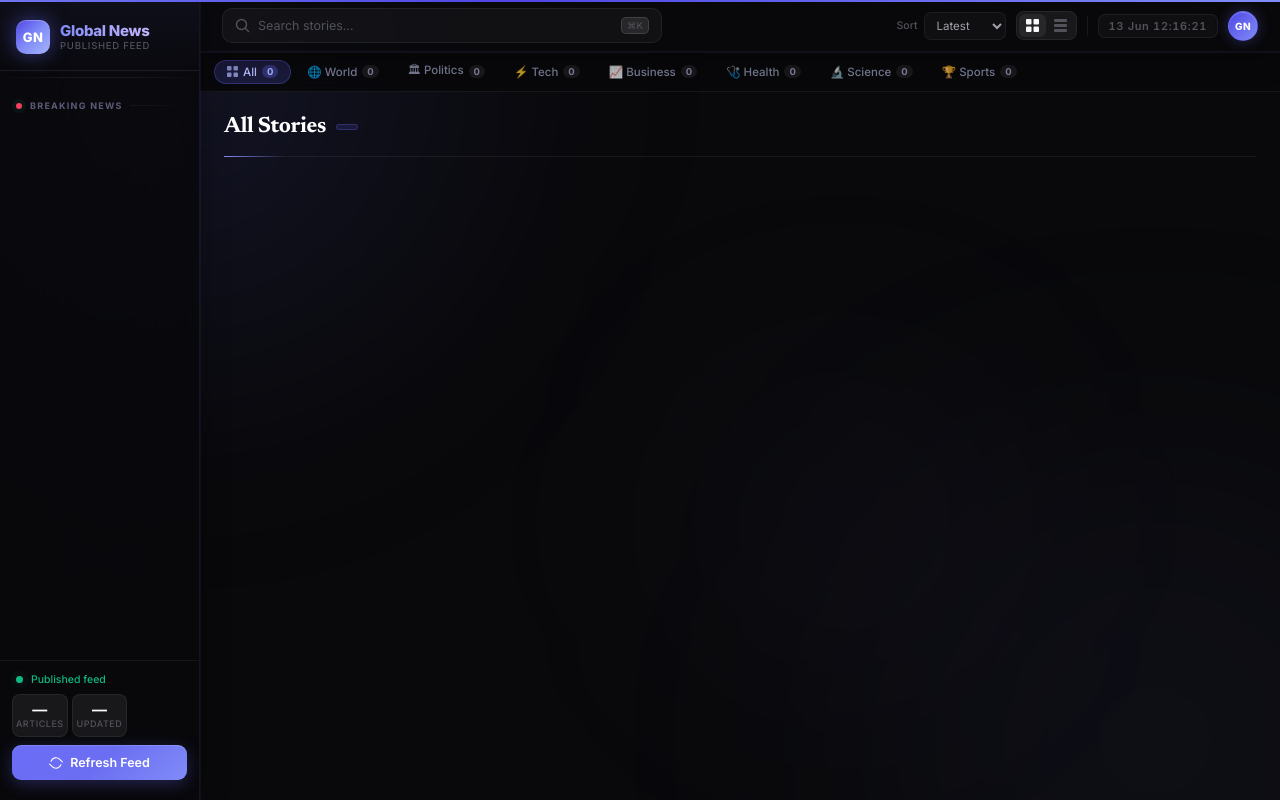
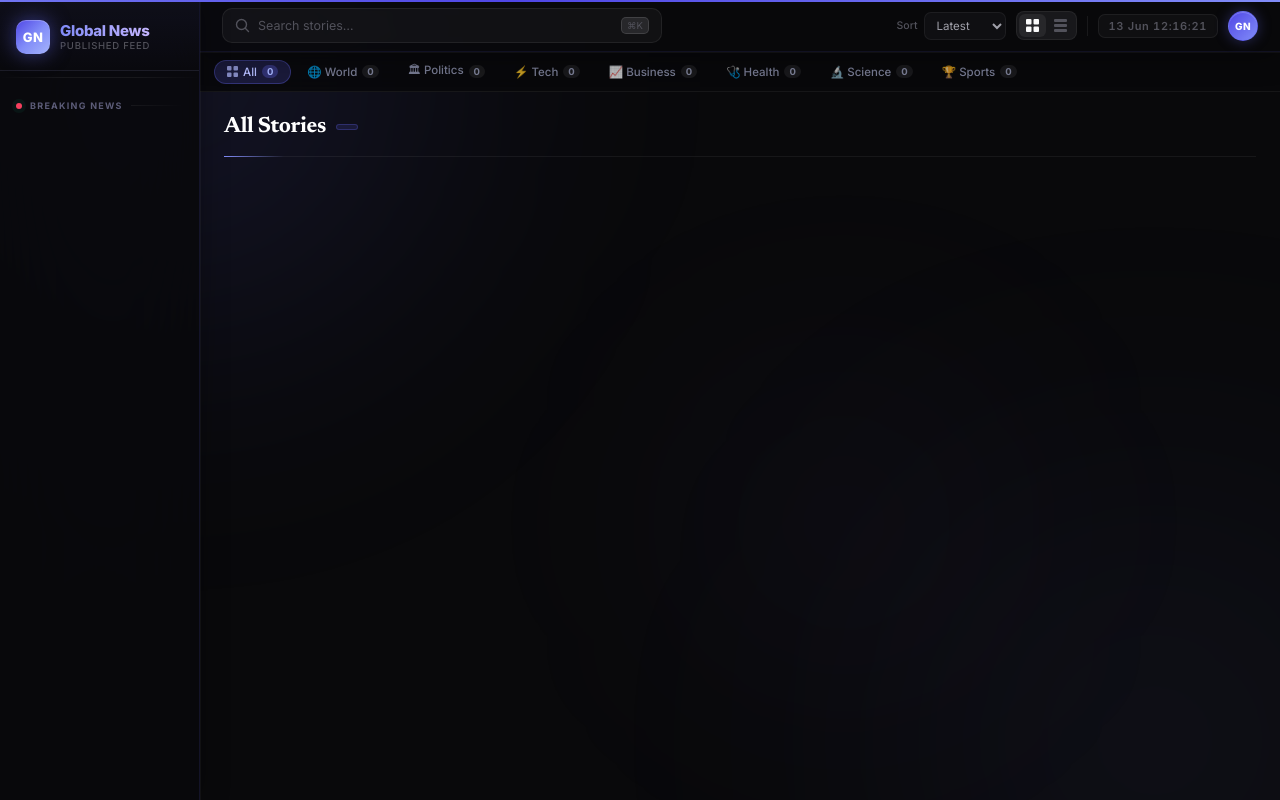
Before and after one commit to Daksh288948921904/Global_news, a FastAPI app: page / in a window 1280 px wide. Run offline with FastAPI, Linux system fonts and the light colour scheme.

Commit message:
feat: hide sidebar-bottom overlay (published feed / stats / refresh)
Co-Authored-By: Claude Sonnet 4.6 <noreply@anthropic.com>

```diff
--- a/templates/index.html
+++ b/templates/index.html
@@ -51,7 +51,7 @@
       <div class="sbn-dots" id="sbn-dots"></div>
     </div>
 
-    <div class="sidebar-bottom">
+    <div class="sidebar-bottom" style="display:none">
       <div class="live-status">
         <span class="pulse-ring"></span>
         <span class="live-text">Published feed</span>
```
